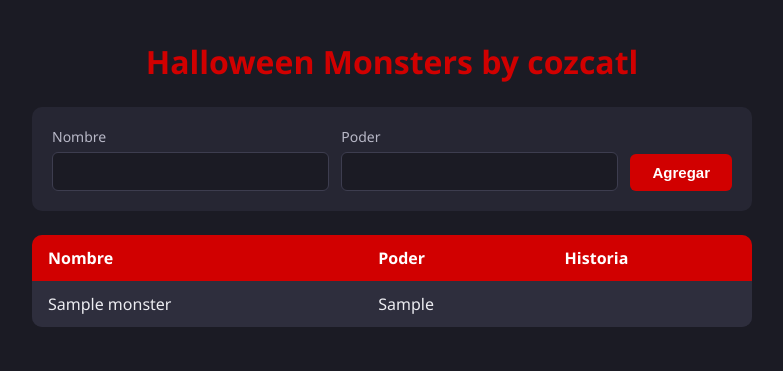
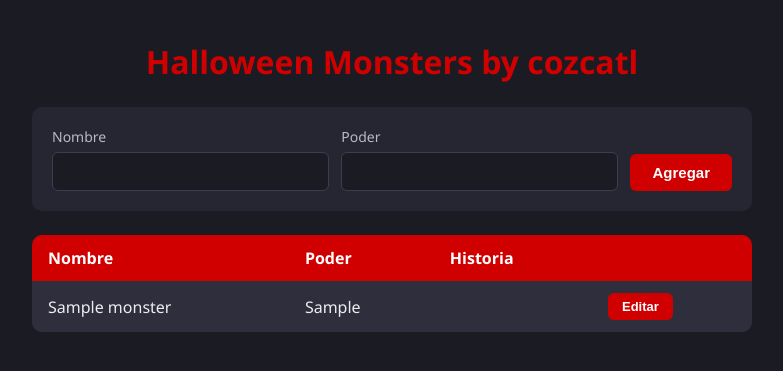
Before and after one commit to pedrizquierdo/halloween, a Flask app: page / in a window 1280 px wide. Shown: the top 371 px of the page, without its empty margins (248-1031 px from the left). Run offline with Flask 3, Linux system fonts and the light colour scheme; tables that the repository leaves empty or names only in its code hold one stand-in row (values such as "Sample post").

Commit message:
Add 'Editar' button to monster table and update power assertion in tests to 'Vuelo'

```diff
--- a/static/css/styles.css
+++ b/static/css/styles.css
@@ -168,3 +168,8 @@ tr:nth-child(even) td {
     opacity: 0;
     transition: opacity 0.6s ease;
 }
+
+.row-button {
+    padding: 6px 14px;
+    font-size: 13px;
+}
--- a/templates/index.html
+++ b/templates/index.html
@@ -76,12 +76,14 @@
                 <th>Nombre</th>
                 <th>Poder</th>
                 <th>Historia</th>
+                <th></th>
             </tr>
             {% for monster in monsters %}
             <tr>
                 <td>{{ monster.name }}</td>
                 <td>{{ monster.power }}</td>
                 <td>{{ monster.history }}</td>
+                <td><button type="button" class="row-button">Editar</button></td>
             </tr>
             {% endfor %}
         </table>
```
Also changed, not shown: tests/test_monster.py (+1 -1 lines).
